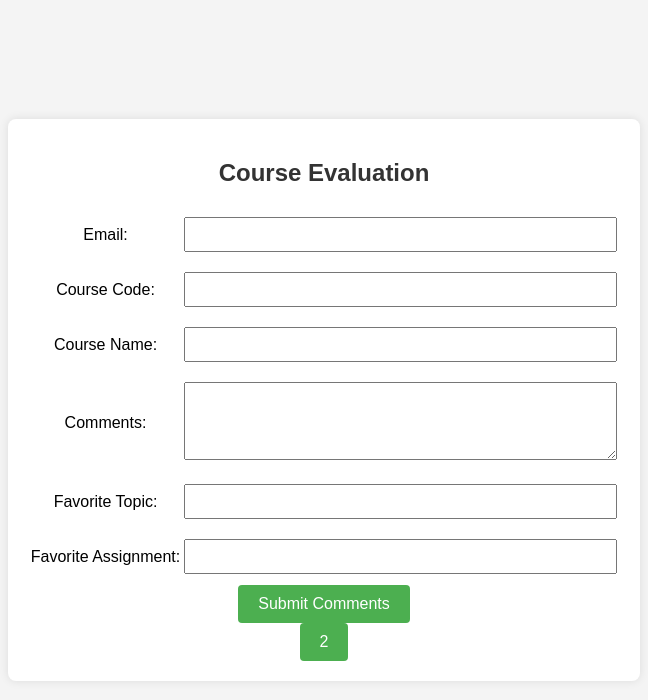
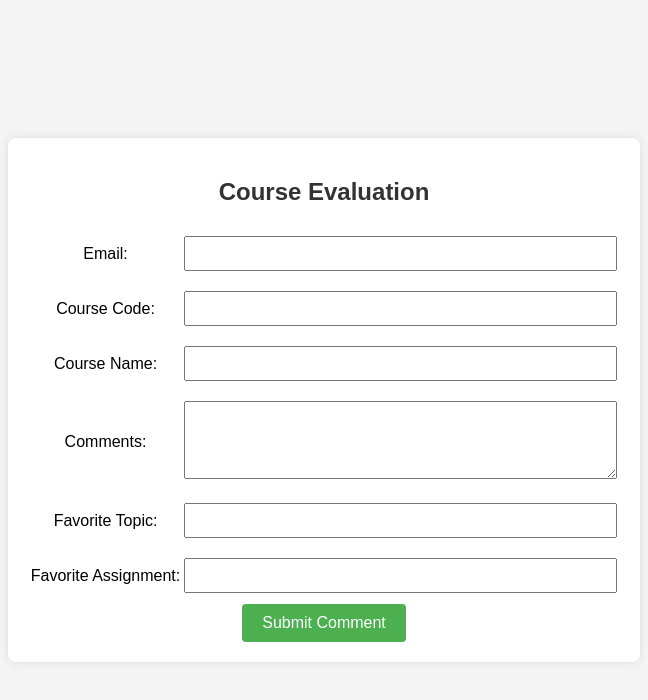
Before and after one commit to bastyle/react-simple-app, a React (Create React App) app: page / in a window 1280 px wide. Both pictures are taken after a click on the button "Login". Shown: the top 700 px of the page, without its empty margins (316-964 px from the left). Built offline with nearby package versions, Linux system fonts and the light colour scheme.

Commit message:
added comment fdorm validations

```diff
--- a/src/components/forms/CommentsForm.js
+++ b/src/components/forms/CommentsForm.js
@@ -1,5 +1,6 @@
-// components/CommentsForm.js
 import React, { useState } from 'react';
+import { toast, ToastContainer } from 'react-toastify';
+import 'react-toastify/dist/ReactToastify.css';
 
 const CommentsForm = ({ onSubmit, studentEmail, onLogout }) => {
   const [courseCode, setCourseCode] = useState('');
@@ -8,10 +9,19 @@ const CommentsForm = ({ onSubmit, studentEmail, onLogout }) => {
   const [favoriteTopic, setFavoriteTopic] = useState('');
   const [favoriteAssignment, setFavoriteAssignment] = useState('');
 
+
+  const validateForm = () => {
+    if (!courseCode.trim() || !courseName.trim() || !comments.trim() || !favoriteTopic.trim() || !favoriteAssignment.trim()) {
+      toast.error('All fields are required');
+      return false;
+    }
+    return true;
+  };
+
+
   const handleSubmit = () => {
-    // Validate the fields as needed before submitting
-    // For simplicity, we're assuming all fields are required
 
+    if (validateForm()) {
       const formData = {
         email: studentEmail,
         courseCode,
@@ -20,8 +30,9 @@ const CommentsForm = ({ onSubmit, studentEmail, onLogout }) => {
         favoriteTopic,
         favoriteAssignment,
       };
+      onSubmit(formData);
+    }
 
-    onSubmit(formData);
   };
 
   return (
@@ -90,10 +101,10 @@ const CommentsForm = ({ onSubmit, studentEmail, onLogout }) => {
           </tbody>
         </table>
         <button type="button" onClick={handleSubmit}>
-          Submit Comments
+          Submit Comment
         </button>
       </form>
-      <button onClick={onLogout}> 2</button>
+      <ToastContainer position="top-right" autoClose={5000} hideProgressBar />
     </>
   );
 };
```
Also changed, not shown: 1 other file (tests, documents, lock files or other folders). Lines whose indentation alone changed are shown as unchanged.
